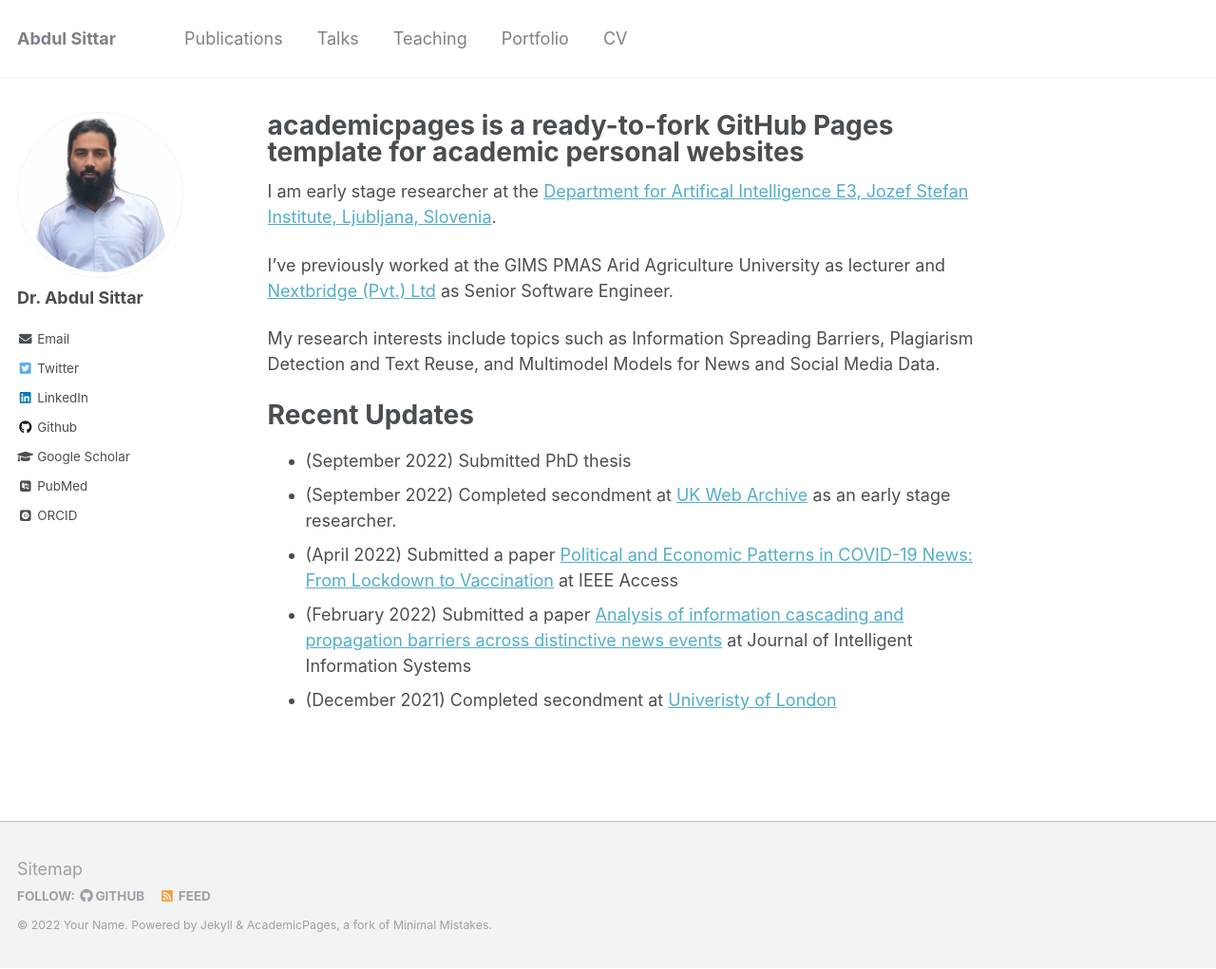
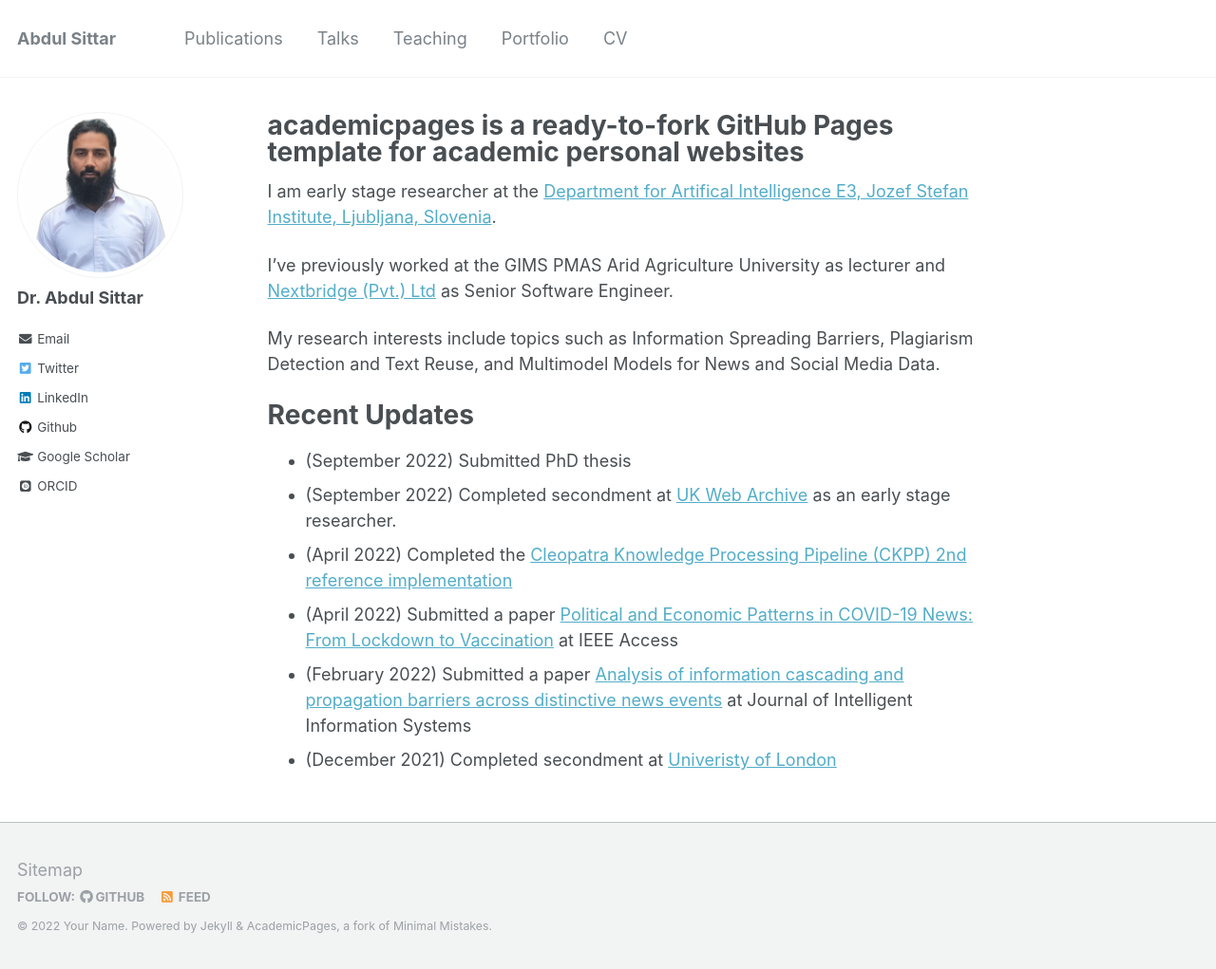
Before and after one commit to abdulsittar/abdulsittar.github.io, a Jekyll site: the page built from _pages/about.md, in a window 1280 px wide and 1021 px high. Shown: the whole window at 95% size. Built offline with Jekyll 4.4.1, drawn with Linux system fonts in a browser that asks for light colours; some web fonts are replaced.

```diff
--- a/_config.yml
+++ b/_config.yml
@@ -85,7 +85,7 @@ author:
   bio              : ""
   location         :
   employer         :
-  pubmed           : ""
+  pubmed           :
   googlescholar    : "https://scholar.google.com/citations?hl=en&user=0TlRnDsAAAAJ"
   email            : "abdulsittar72 (-at-) gmail.com"
   researchgate     :  # example: "https://www.researchgate.net/profile/yourprofile"
--- a/_pages/about.md
+++ b/_pages/about.md
@@ -18,6 +18,7 @@ Recent Updates
 ======
 - (September 2022) Submitted PhD thesis
 - (September 2022) Completed secondment at [UK Web Archive](https://www.webarchive.org.uk/en/ukwa/) as an early stage researcher.
+- (April 2022) Completed the [Cleopatra Knowledge Processing Pipeline (CKPP) 2nd reference implementation](http://web.archive.org/web/20220419093637/http://cleopatra.ijs.si/ckpp/)
 - (April 2022) Submitted a paper [Political and Economic Patterns in COVID-19 News: From Lockdown to Vaccination](https://ieeexplore.ieee.org/document/9749092) at IEEE Access
 - (February 2022) Submitted a paper [Analysis of information cascading and propagation barriers across distinctive news events](https://link.springer.com/article/10.1007/s10844-021-00654-9) at Journal of Intelligent Information Systems
 - (December 2021) Completed secondment at [Univeristy of London](https://www.london.ac.uk/)
```
Also changed, not shown: _pages/publications.md (+2 -0 lines).
